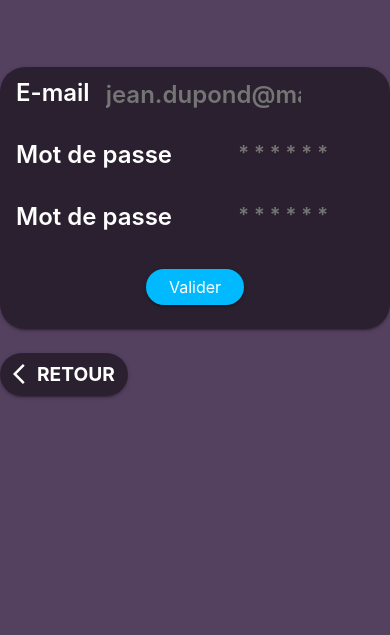
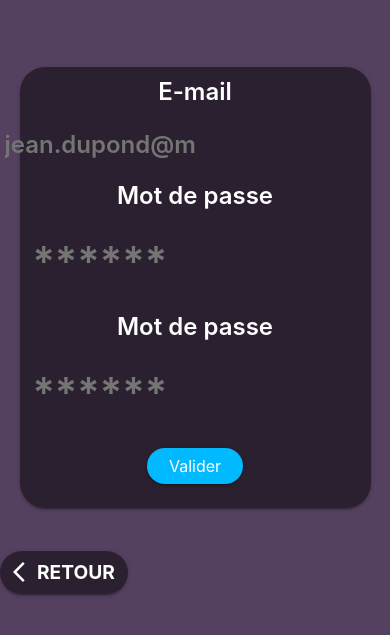
Before and after one commit to LucasVialatoux/Projet-Evaluation-Cours, a plain HTML site: page course_feeling/src/main/webapp/pwa/Pages/inscriptionPage/inscription.html in a window 390 px wide. Shown: the part 129-764 px from the top of the page. Drawn offline with nearby package versions, Linux system fonts and the light colour scheme.

Commit message:
FRONT-UPDATE: Inscription / Connexion form adapté mobile

```diff
--- a/course_feeling/src/main/webapp/pwa/Pages/connexionPage/connexion.css
+++ b/course_feeling/src/main/webapp/pwa/Pages/connexionPage/connexion.css
@@ -2,11 +2,14 @@
     color: white;
     font-weight: 600;
     font-size: 2.6rem;
-    letter-spacing: 5px;
 }
 
 .form-control-plaintext {
     width: 50%;
+}
+
+#formCode {
+    margin: 5%;
 }
 
 .em_button {
@@ -16,6 +19,5 @@
 @media (min-width: 320px) and (max-width: 1024px) {
     #inputID, #inputMdp, .labelInput {
         font-size: 1.5rem;
-        letter-spacing: normal;
     }
 }
--- a/course_feeling/src/main/webapp/pwa/Pages/inscriptionPage/inscription.css
+++ b/course_feeling/src/main/webapp/pwa/Pages/inscriptionPage/inscription.css
@@ -1,11 +1,15 @@
 #inputID, #inputMdp1, #inputMdp2, .labelInput {
     color: white;
     font-weight: 600;
-    letter-spacing: 5px;
+    font-size: 2.6rem;
 }
 
 .form-control-plaintext {
     width: 50%;
+}
+
+#formCode {
+    margin: 5%;
 }
 
 .em_button {
@@ -15,6 +19,5 @@
 @media (min-width: 320px) and (max-width: 1024px) {
     #inputID, #inputMdp, .labelInput {
         font-size: 1.5rem;
-        letter-spacing: normal;
     }
 }
--- a/course_feeling/src/main/webapp/pwa/Pages/inscriptionPage/inscription.html
+++ b/course_feeling/src/main/webapp/pwa/Pages/inscriptionPage/inscription.html
@@ -14,20 +14,20 @@
     </head>
     <body>
         <h1 class="text-center title_header">Inscription</h1>
-        <form id="formCode" action="" method="post" class="form container container_main">
+        <form id="formCode" action="" method="post" class="form container_main">
             <div class="form-group text-center">
                 <div class="row">
-                    <label for="inputID" class="labelInput form-control-lg">E-mail</label>
+                    <label for="inputID" class="labelInput col-sm-4 col-form-label">E-mail</label>
                     <input type="email" id="inputID" name="inputID" class="form-control-plaintext form-control-lg text-center" placeholder="jean.dupond@mail.fr" required>
                 </div>
                 <span id="retourID" class="text-danger row justify-content-center" style="display: none"></span>
                 <div class="row">
-                    <label for="inputMdp1" class="labelInput form-control-lg">Mot de passe</label>
+                    <label for="inputMdp1" class="labelInput col-sm-4 col-form-label">Mot de passe</label>
                     <input type="password" id="inputMdp1" name="inputMdp1" class="form-control-plaintext form-control-lg text-center" placeholder="******" required>
                 </div>
                 <span id="retourMdp1" class="text-danger row justify-content-center" style="display: none"></span>
                 <div class="row">
-                    <label for="inputMdp2" class="labelInput form-control-lg">Mot de passe</label>
+                    <label for="inputMdp2" class="labelInput col-sm-4 col-form-label">Mot de passe</label>
                     <input type="password" id="inputMdp2" name="inputMdp2" class="form-control-plaintext form-control-lg text-center" placeholder="******" required>
                 </div>
                 <span id="retourMdp2" class="text-danger row justify-content-center" style="display: none"></span>
```
Also changed, not shown: course_feeling/src/main/webapp/pwa/Pages/connexionPage/connexion.html (+1 -1 lines).
